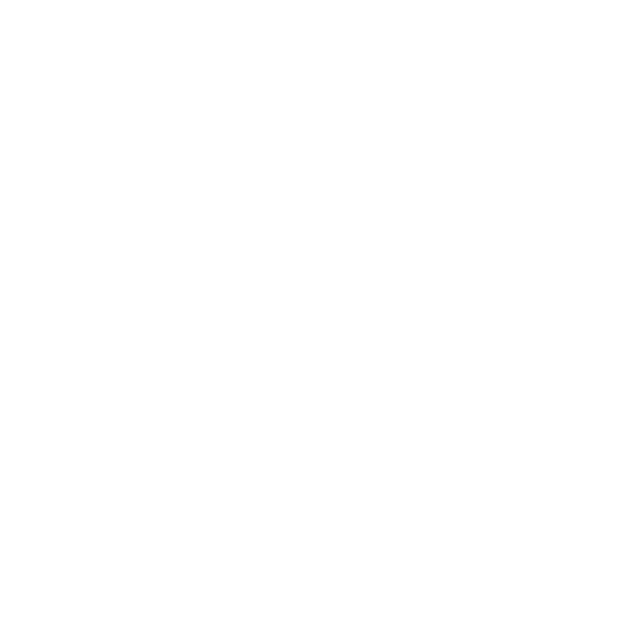
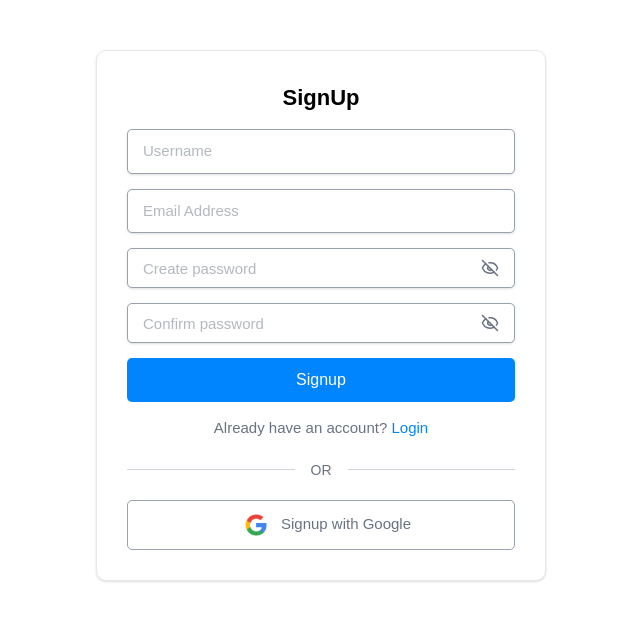
Before and after one commit to Cessaprince/CartPulse, a React (Vite) app in the folder client/: page /signup in a window 1280 px wide. Before the commit this address had no page. Shown: the top 620 px of the page, without its empty margins (319-959 px from the left). Built offline with nearby package versions, Linux system fonts and the light colour scheme; a web font is replaced by a local one.

Commit message:
designed the login and signup page

```diff
--- a/client/src/App.jsx
+++ b/client/src/App.jsx
@@ -4,6 +4,8 @@ import { BrowserRouter, Link, Routes, Route } from 'react-router-dom'
 import Shop from './pages/Shop'
 import Contact from './pages/Contact'
 import Blog from './pages/Blog'
+import Login from './pages/Login'
+import SignUp from './pages/SignUp'
 
 const App = () => {
   return (
@@ -15,6 +17,8 @@ const App = () => {
           <Route path="/shop" element={<Shop />} />
           <Route path='/contact-us' element={<Contact/>} />
           <Route path='/blog' element={<Blog/>}></Route>
+          <Route path='/login' element={<Login/>}></Route>
+          <Route path='/signup' element={<SignUp/>}></Route>
         </Routes>
       </BrowserRouter>
 
--- a/client/src/components/Nav.jsx
+++ b/client/src/components/Nav.jsx
@@ -418,11 +418,11 @@ const Nav = () => {
           {/* mobile inline version of the join us dropdown links */}
           {showJoinUs && (
             <div className='w-full flex flex-col gap-[15px] text-white text-sm'>
-              <Link className='flex items-center gap-[5px] hover:text-[var(--royalblue)] capitalize'>
+              <Link to='/login' className='group flex items-center gap-[5px] hover:text-[var(--royalblue)] capitalize'>
                 <Shirt size={16} className='text-[var(--royalblue)]' />
                 login
               </Link>
-              <Link className='flex items-center gap-[5px] hover:text-[var(--royalblue)] capitalize'>
+              <Link to='/signup' className='group flex items-center gap-[5px] hover:text-[var(--royalblue)] capitalize'>
                 <Shirt size={16} className='text-[var(--royalblue)]' />
                 signup
               </Link>
@@ -631,7 +631,7 @@ const Nav = () => {
       >
         <div className="container flex justify-center">
           <div className='w-[50%] flex flex-col gap-[10px] pt-[30px] pb-[50px] px-[30px] text-sm'>
-            <Link className='group flex items-center justify-between border-b-[0.1px] border-white transition-colors duration-500 ease-in-out'>
+            <Link to='/login' className='group flex items-center justify-between border-b-[0.1px] border-white transition-colors duration-500 ease-in-out'>
 
               <div className='flex items-center gap-[5px]'>
                 <Shirt className='text-[var(--royalblue)] transition-colors duration-500 ease-in-out' size={18} />
@@ -644,7 +644,7 @@ const Nav = () => {
               <ChevronRight className='text-white transition-all duration-500 ease-in-out group-hover:translate-x-[10px] group-hover:text-[var(--royalblue)] transition-all' />
 
             </Link>
-            <Link className='group flex items-center justify-between border-b-[0.1px] border-white transition-colors duration-500 ease-in-out'>
+            <Link to='/signup' className='group flex items-center justify-between border-b-[0.1px] border-white transition-colors duration-500 ease-in-out'>
 
               <div className='flex items-center gap-[5px]'>
                 <Shirt className='text-[var(--royalblue)] transition-colors duration-500 ease-in-out' size={18} />
--- /dev/null
+++ b/client/src/pages/Login.jsx
@@ -0,0 +1,49 @@
+import React from 'react'
+import { EyeClosedIcon, EyeOff } from 'lucide-react'
+import { Link } from 'react-router-dom'
+import googleLogo from '../images/page-images/google-logo.png'
+
+const Login = () => {
+    return (
+        <div>
+            <div className='flex container'>
+                <section className='mx-auto w-[450px] max-md:my-[50px] h-auto bg-white shadow border-[0.1px] border-gray-200 my-[50px] p-[30px] rounded-[10px]'>
+                    <div className=''>
+                        <form action="" className='w-full flex flex-col gap-[15px] '>
+                            <h1 className='font-bold text-[22px] text-center'>Login</h1>
+                            <input type="email" placeholder='Email Address' className='text-[15px] border-[0.1px] border-gray-400 shadow-sm bg-white py-[10px] px-[15px] text-gray-500 w-full outline-none rounded-[5px]' />
+
+
+                            <div className="text-[15px] flex justify-between border-[0.1px] border-gray-400 shadow items-center bg-white py-[10px] px-[15px] text-gray-500 w-full outline-none rounded-[5px]">
+                                <input type="password" placeholder='Password' className='w-[80%] h-full outline-none' />
+                                <span className='group cursor-pointer'>
+                                    <EyeOff size={18} />
+                                </span>
+                            </div>
+
+                            <button type="submit" className='w-full py-[10px] bg-[var(--royalblue)] font-light text-white rounded-[5px] hover:bg-[var(--royalblue-hover)] hover:-translate-y-1 cursor-pointer transition-all duration-300 ease'>Login</button>
+                            <p className='text-[15px] text-center text-gray-500'>Don't have an account? <Link to='/signup' className='text-[var(--royalblue)] hover:text-[var(--royalblue-hover)]'>Signup</Link></p>
+
+                            <fieldset class="border-t border-gray-300 my-[5px] text-center">
+                                <legend class="px-4 text-sm font-medium text-gray-500 uppercase">
+                                    or
+                                </legend>
+                            </fieldset>
+                            <button type="submit" className='group w-full py-[10px] border-[0.1px] border-gray-400 font-light text-gray-500 rounded-[5px] hover:-translate-y-1 cursor-pointer transition-all duration-300 ease flex items-center justify-center'>
+                                <span className='w-[50px] h-full rounded-full overflow-hidden'>
+                                    <img src={googleLogo} alt="" />
+                                </span>
+                                <span className='text-[15px]'>Login with Google</span>
+                            </button>
+
+
+                        </form>
+
+                    </div>
+                </section>
+            </div>
+        </div>
+    )
+}
+
+export default Login
--- /dev/null
+++ b/client/src/pages/SignUp.jsx
@@ -0,0 +1,57 @@
+import React from 'react'
+import { EyeClosedIcon, EyeOff } from 'lucide-react'
+import { Link } from 'react-router-dom'
+import googleLogo from '../images/page-images/google-logo.png'
+
+const SignUp = () => {
+    return (
+        <div>
+            <div className='flex container'>
+                <section className='mx-auto w-[450px] max-md:my-[50px] h-auto bg-white shadow border-[0.1px] border-gray-200 my-[50px] p-[30px] rounded-[10px]'>
+                    <div className=''>
+                        <form action="" className='w-full flex flex-col gap-[15px] '>
+                            <h1 className='font-bold text-[22px] text-center'>SignUp</h1>
+                            <input type="text" placeholder='Username' className='text-[15px] border-[0.1px] border-gray-400 shadow-sm bg-white py-[10px] px-[15px] text-gray-500 w-full outline-none rounded-[5px]' />
+
+                            <input type="email" placeholder='Email Address' className='text-[15px] border-[0.1px] border-gray-400 shadow-sm bg-white py-[10px] px-[15px] text-gray-500 w-full outline-none rounded-[5px]' />
+
+                            <div className="group text-[15px] flex justify-between border-[0.1px] border-gray-400 shadow-sm items-center bg-white py-[10px] px-[15px] text-gray-500 w-full outline-none rounded-[5px]">
+                                <input type="password" placeholder='Create password' className='w-[80%] h-full outline-none ' />
+                                <span className='group cursor-pointer'>
+                                    <EyeOff size={18} />
+                                </span>
+                            </div>
+
+                            <div className="text-[15px] flex justify-between border-[0.1px] border-gray-400 shadow items-center bg-white py-[10px] px-[15px] text-gray-500 w-full outline-none rounded-[5px]">
+                                <input type="password" placeholder='Confirm password' className='w-[80%] h-full outline-none' />
+                                <span className='group cursor-pointer'>
+                                    <EyeOff size={18} />
+                                </span>
+                            </div>
+
+                            <button type="submit" className='w-full py-[10px] bg-[var(--royalblue)] font-light text-white rounded-[5px] hover:bg-[var(--royalblue-hover)] hover:-translate-y-1 cursor-pointer transition-all duration-300 ease'>Signup</button>
+                            <p className='text-[15px] text-center text-gray-500'>Already have an account? <Link to='/login' className='text-[var(--royalblue)] hover:text-[var(--royalblue-hover)]'>Login</Link></p>
+
+                            <fieldset class="border-t border-gray-300 my-[5px] text-center">
+                                <legend class="px-4 text-sm font-medium text-gray-500 uppercase">
+                                    or
+                                </legend>
+                            </fieldset>
+                            <button type="submit" className='group w-full py-[10px] border-[0.1px] border-gray-400 font-light text-gray-500 rounded-[5px] hover:-translate-y-1 cursor-pointer transition-all duration-300 ease flex items-center justify-center'>
+                                <span className='w-[50px] h-full rounded-full overflow-hidden'>
+                                    <img src={googleLogo} alt="" />
+                                </span>
+                                <span className='text-[15px]'>Signup with Google</span>
+                            </button>
+
+
+                        </form>
+
+                    </div>
+                </section>
+            </div>
+        </div>
+    )
+}
+
+export default SignUp
```
Also changed, not shown: client/src/images/page-images/google-logo.png (added).
